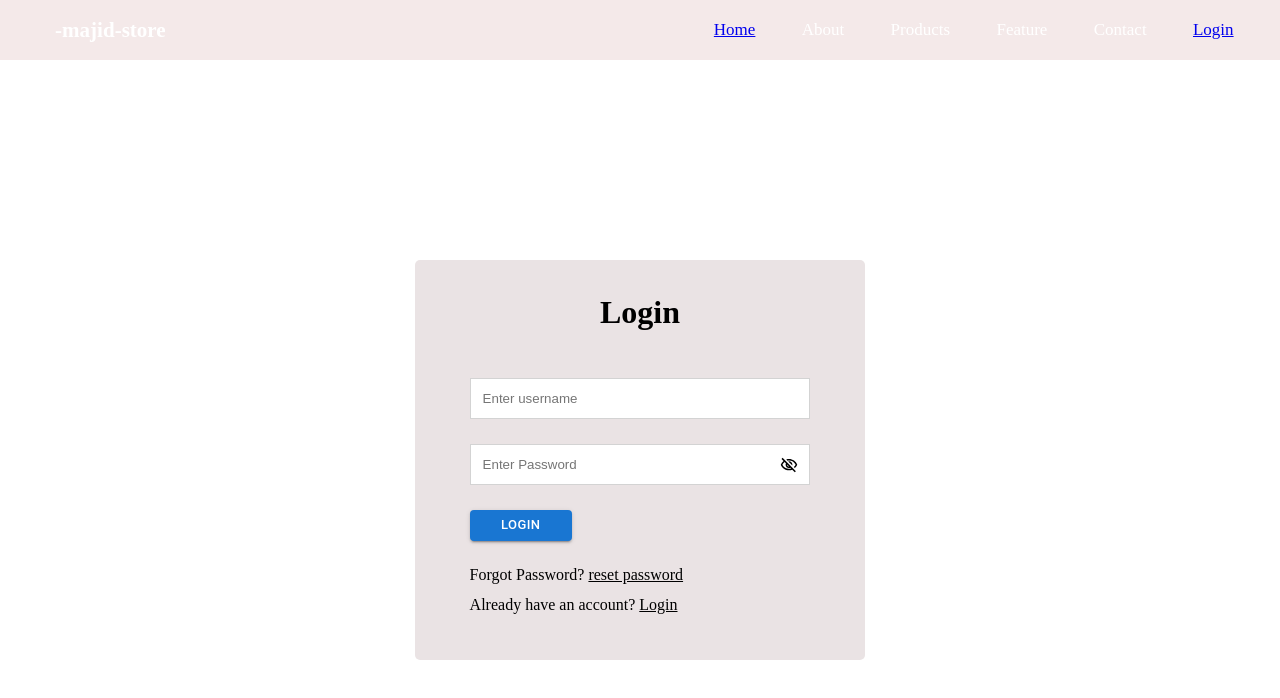
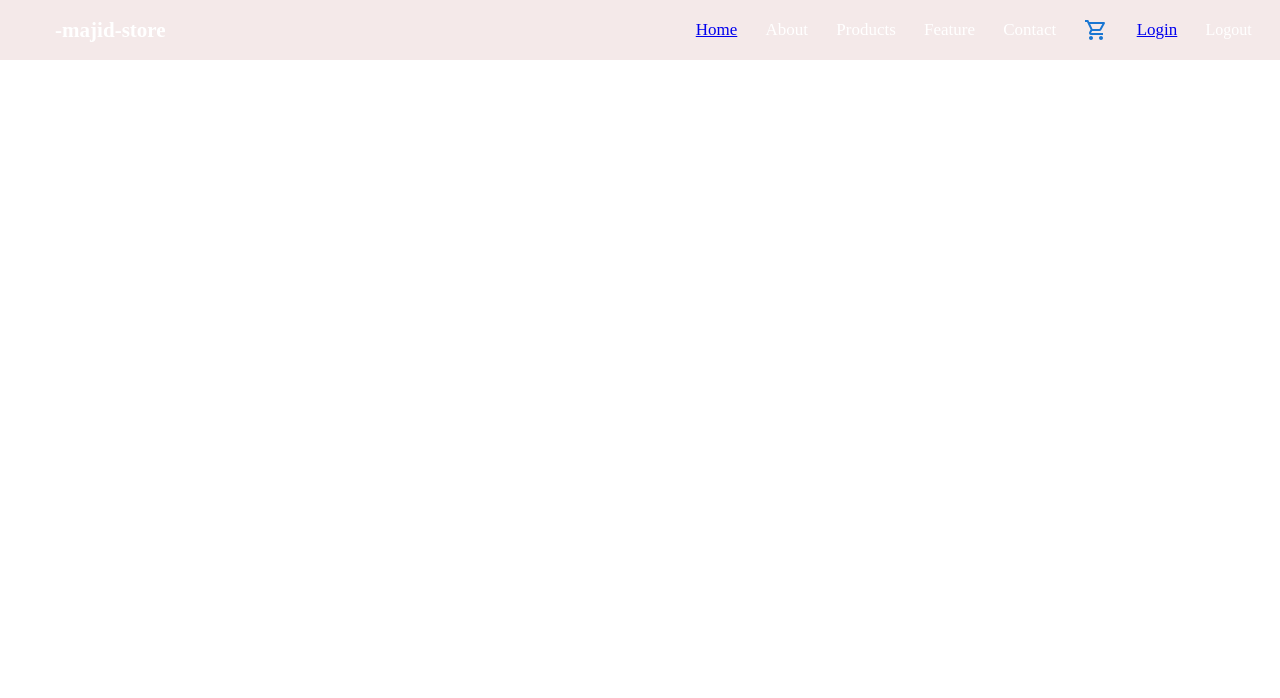
Before and after one commit to MajidAziz03/Ecommerce---New, a React (Create React App) app: page /login in a window 1280 px wide. Shown: the top 698 px of the page. Built offline with nearby package versions, Linux system fonts and the light colour scheme.

Commit message:
some fixes

```diff
--- a/src/App.tsx
+++ b/src/App.tsx
@@ -14,11 +14,6 @@ import { useAppSelector } from './redux/hooks';
 
 
 function App() {
-
-  const user = useAppSelector((state) => state.user.user.token)
-
-
-
   return (
     <Router>
       <Routes>
--- a/src/Components/cart/Cart.tsx
+++ b/src/Components/cart/Cart.tsx
@@ -8,7 +8,6 @@ import './cart.scss';
 
 const Cart = () => {
     const cartData = useAppSelector((state) => state.product.items)
-    const userToken = useAppSelector((state) => state.user.user.token)
 
 
     return (
--- a/src/Components/login/Login.tsx
+++ b/src/Components/login/Login.tsx
@@ -18,28 +18,33 @@ const Login = () => {
     const dispatch = useAppDispatch()
 
 
-    const handleSubmit = async (e: React.FormEvent) => {
-        e.preventDefault()
-        try {
-            const res = await axios.post('https://dummyjson.com/auth/login', {
-                username: username,
-                password: password,
-            })
-            if (res) {
-                router('/products')
-                dispatch(success(res.data))
-            }
-        } catch (error) {
-            console.log("error in posting")
-        }
-    }
+    // const handleSubmit = async (e: React.FormEvent) => {
+    //     e.preventDefault()
+    //     try {
+    //         const res = await axios.post('https://dummyjson.com/auth/login', {
+    //             username: username,
+    //             password: password,
+    //         })
+    //         if (res) {
+    //             router('/products')
+    //             dispatch(success(res.data))
+    //         }
+    //     } catch (error) {
+    //         console.log("error in posting")
+    //     }
+    // }
 
+    // const handleSubmitForm = (e:React.FormEvent) => {
+    //     e.preventDefault()
+    //     const data = loginUser(username,password)
+    //     console.log("data comes from form", data)
+    // }
 
     return (
         <>
             <Navbar />
-            <div className='login'>
-                <form onSubmit={handleSubmit}>
+            {/* <div className='login'>
+                <form onSubmit={handleSubmitForm}>
                     <div className="holderForm">
                         <h1> Login </h1>
                         <input type="text" placeholder='Enter username' value={username} onChange={(e) => setUsername(e.target.value)} />
@@ -56,7 +61,7 @@ const Login = () => {
                         </div>
                     </div>
                 </form>
-            </div>
+            </div> */}
         </>
     )
 }
--- a/src/Components/navbar/Navbar.tsx
+++ b/src/Components/navbar/Navbar.tsx
@@ -13,7 +13,6 @@ import { logout } from '../../redux/slices/userSlice';
 
 const Navbar = () => {
     const quantity = useAppSelector((state) => state.product.items)
-    const user = useAppSelector((state) => state.user.user.token)
     const dispatch = useAppDispatch()
     const router = useNavigate()
 
@@ -34,25 +33,15 @@ const Navbar = () => {
                     <li>Products</li>
                     <li>Feature</li>
                     <li>Contact</li>
-                    {
-                        user
-                            ?
                             <Link to='/cart' >
                                 <Badge badgeContent={quantity.length} sx={{ color: "red", fontSize: "12px" }}>
                                     <ShoppingCartOutlined color='primary' />
                                 </Badge>
                             </Link>
-                            :
                             <Link to='/login'>
                                 <li >Login</li>
                             </Link>
-                    }
-                    {
-                        user ?
                             <span style={{ cursor: "pointer" }} onClick={handle}>Logout</span>
-                            :
-                            ''
-                    }
                 </ul>
             </div>
         </div>
--- /dev/null
+++ b/src/globalconfig.ts
@@ -0,0 +1 @@
+export const BASE_URL = "https://dummyjson.com/"
```
Also changed, not shown: src/utils.ts (added, +22 -0 lines).
